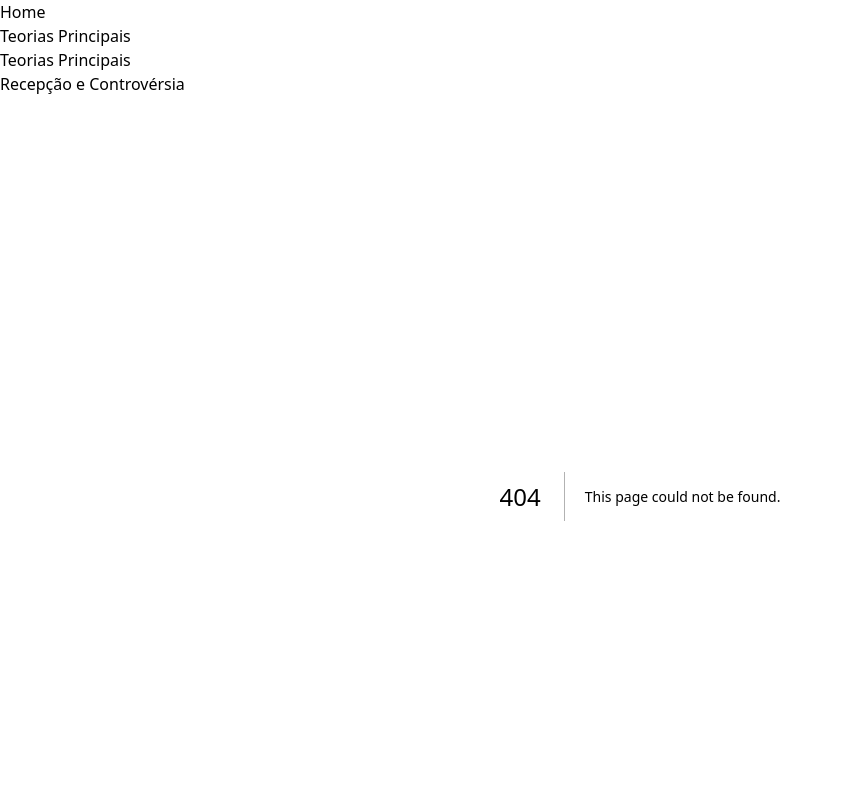
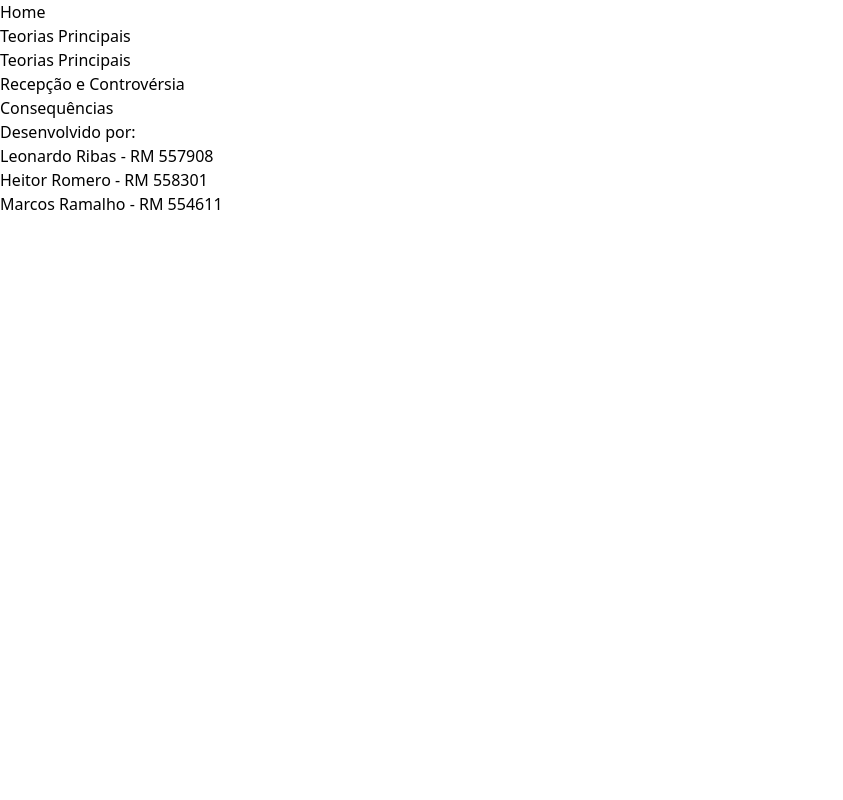
Before and after one commit to PortoSafeCar/cp2-frontend, a Next.js app in the folder cp2-frontend/: page /consequencias in a window 1280 px wide. Before the commit this address had no page. Shown: the top 800 px of the page, without its empty margins (0-843 px from the left). Built offline with nearby package versions, Linux system fonts and the light colour scheme.

Commit message:
Adicionando páginas

```diff
--- /dev/null
+++ b/cp2-frontend/src/app/consequencias/page.tsx
@@ -0,0 +1,3 @@
+export default function Consequencias() {
+  return <>Consequências</>;
+}
--- /dev/null
+++ b/cp2-frontend/src/app/recepcao/page.tsx
@@ -0,0 +1,3 @@
+export default function Recepcao() {
+  return <>Recepção</>;
+}
--- /dev/null
+++ b/cp2-frontend/src/app/teorias/page.tsx
@@ -0,0 +1,3 @@
+export default function Teorias() {
+  return <>Teorias</>;
+}
```
